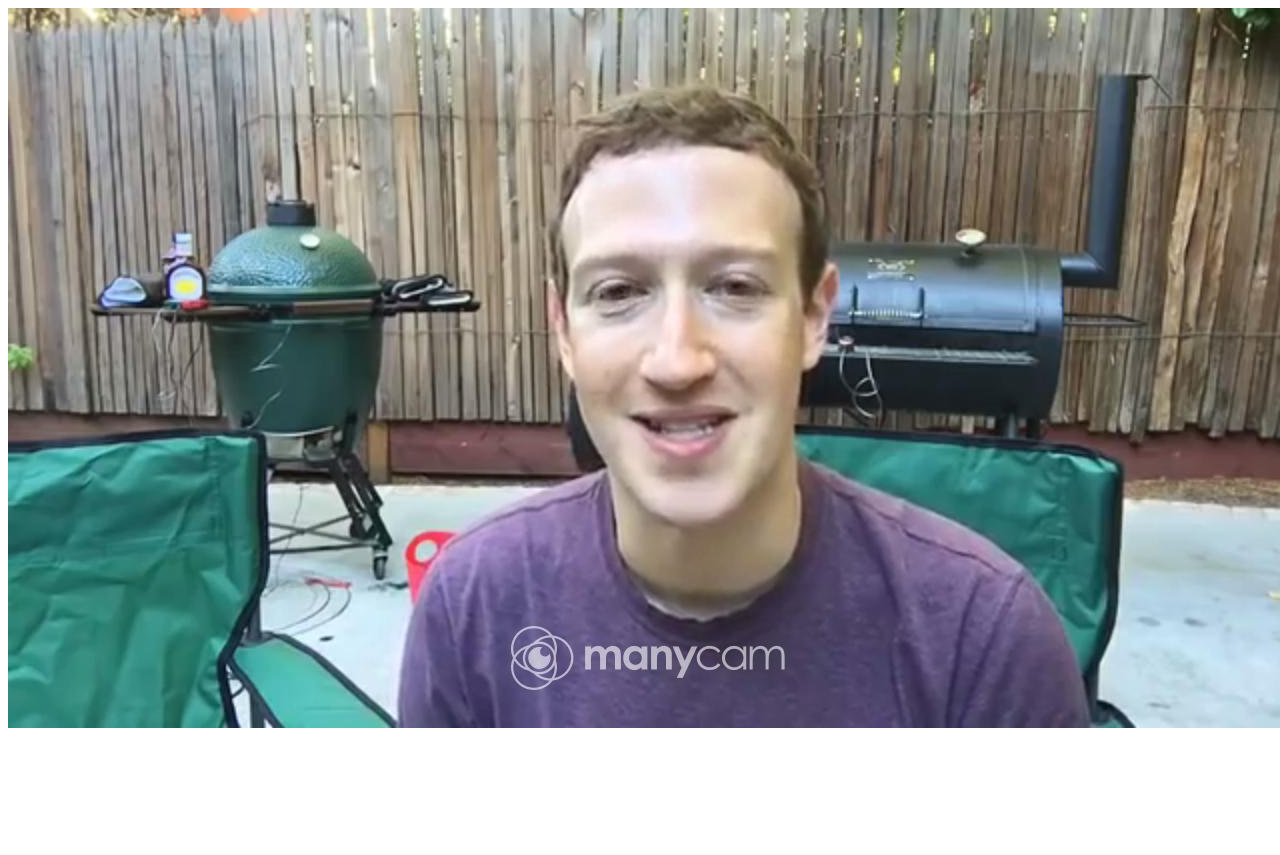
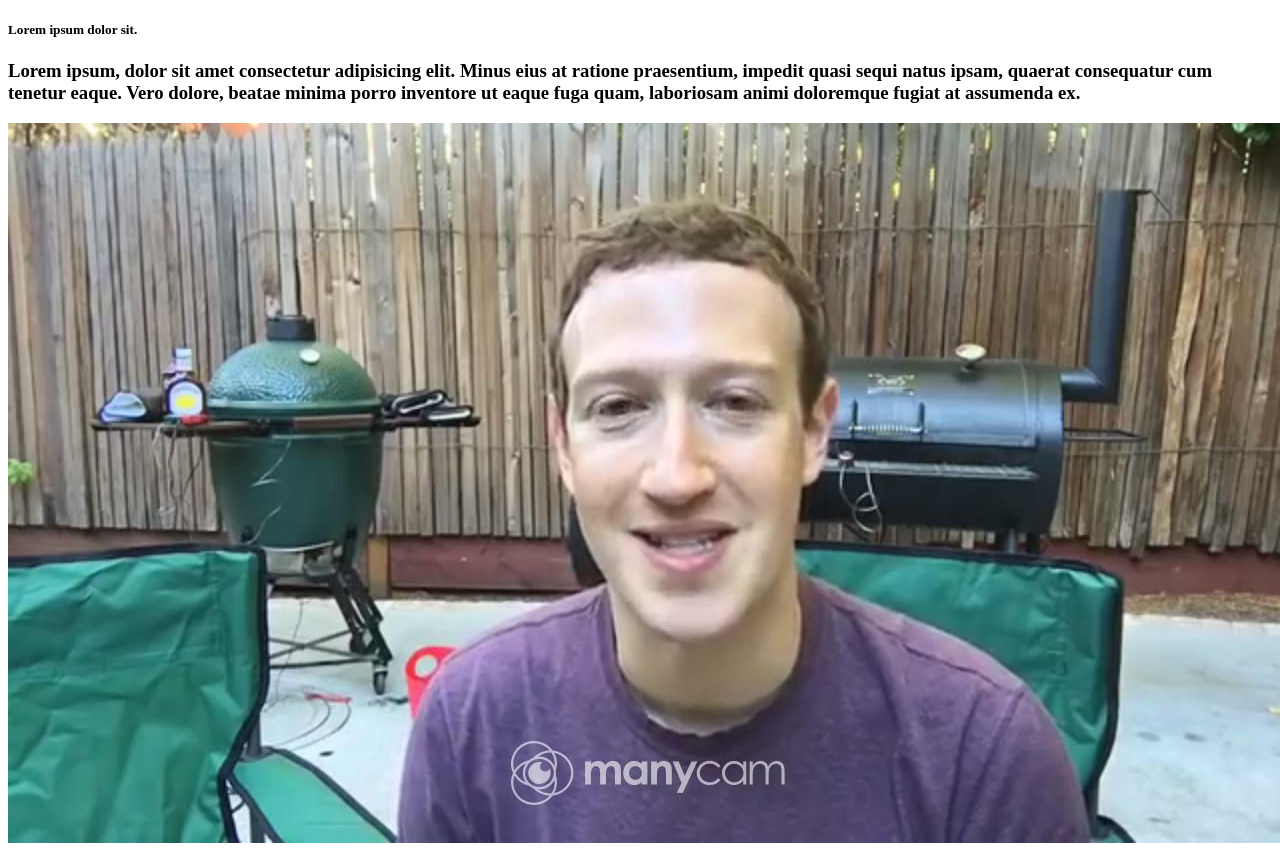
Before and after one commit to sohazur/webdev-1, a plain HTML site: page index.html in a window 1280 px wide. Before the commit the page ends 800 px from the top, so only its background shows below. Drawn offline with Linux system fonts and the light colour scheme.

Commit message:
added blog

```diff
--- a/index.html
+++ b/index.html
@@ -7,6 +7,10 @@
     <title>Document</title>
 </head>
 <body>
+    <div>
+        <h5>Lorem ipsum dolor sit.</h5>
+        <h3>Lorem ipsum, dolor sit amet consectetur adipisicing elit. Minus eius at ratione praesentium, impedit quasi sequi natus ipsam, quaerat consequatur cum tenetur eaque. Vero dolore, beatae minima porro inventore ut eaque fuga quam, laboriosam animi doloremque fugiat at assumenda ex.</h3>
+    </div>
     <img src="My Snapshot.jpg" alt="M. Zuckerberg">
 </body>
 </html>
```
